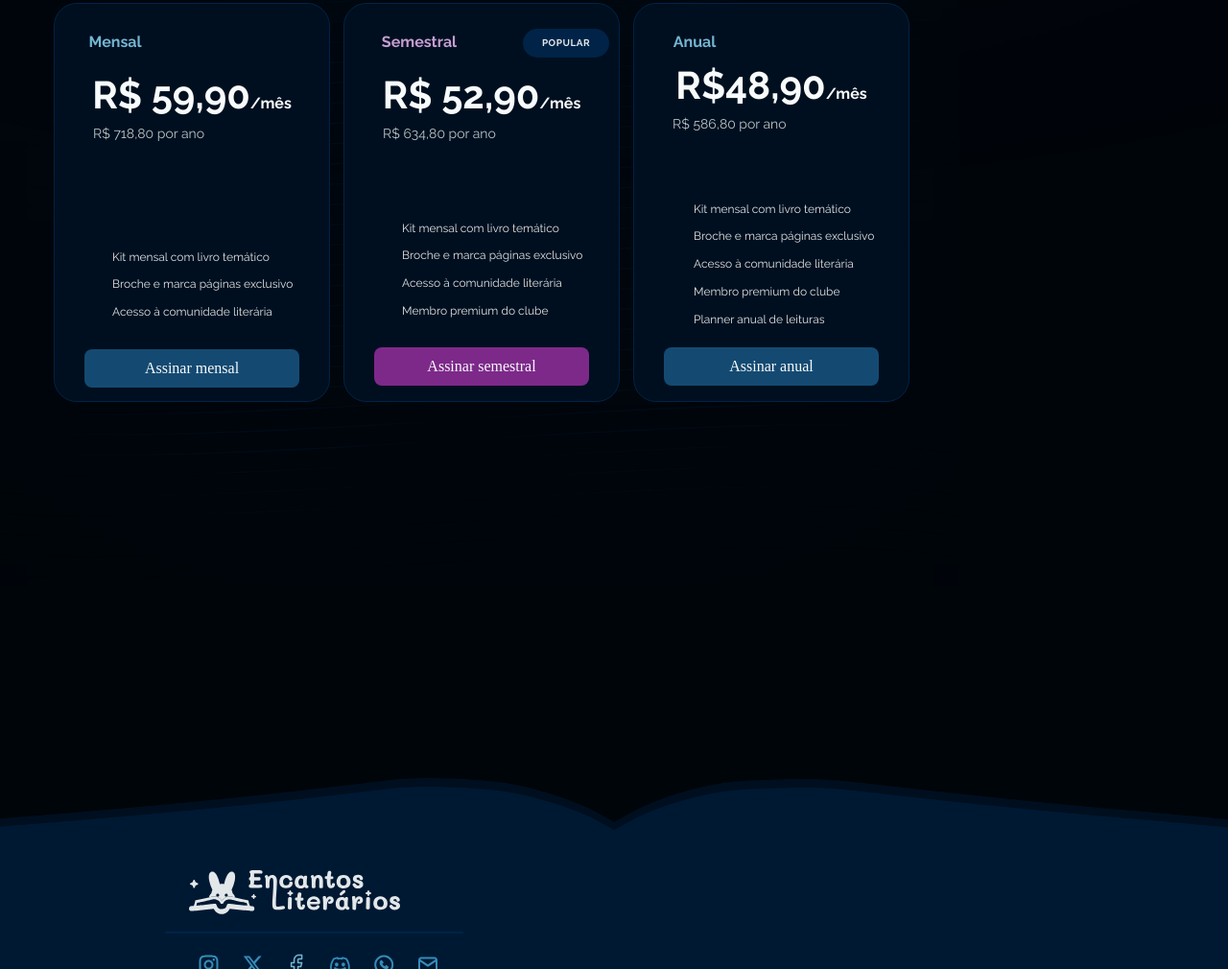
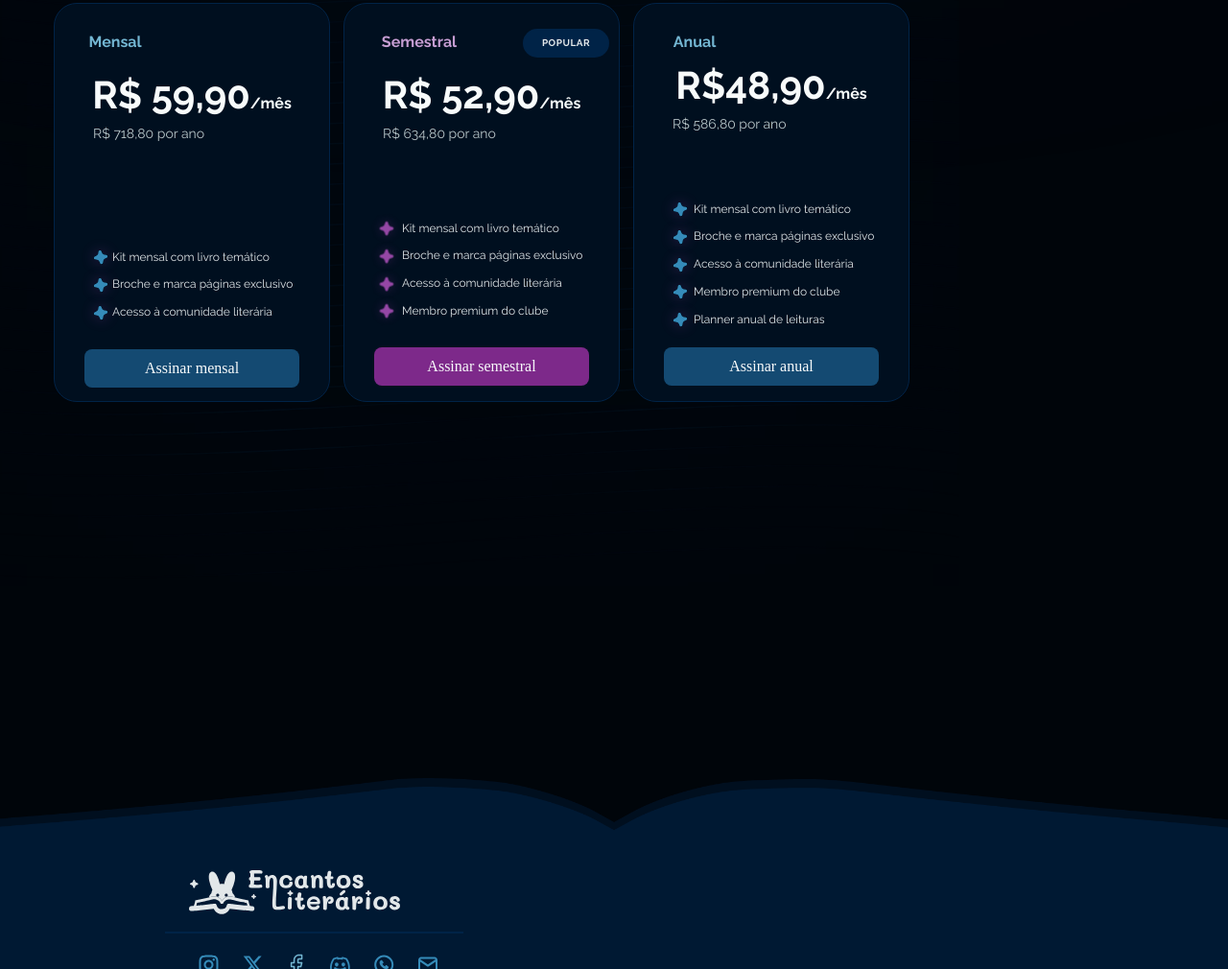
Before and after one commit to alissonsveen/Clube-de-Assinatura, a plain HTML site: page index.html in a window 1280 px wide. Shown: the part 2247-3257 px from the top of the page at 96% size. Drawn offline with Linux system fonts and the light colour scheme.

Commit message:
fix list

```diff
--- a/styles/cards.css
+++ b/styles/cards.css
@@ -122,7 +122,7 @@ section.pricing {
               transform: translateY(-50%) translateX(60%);
               width: 2.5rem;
               height: 2.5rem;
-              background-image: url(assets/icons/star-li-pink.png);
+              background-image: url(../assets/icons/star-li-pink.png);
               background-size: contain;
               background-repeat: no-repeat;
             }
@@ -206,7 +206,7 @@ section.pricing {
               transform: translateY(-50%) translateX(70%);
               width: 2.5rem;
               height: 2.5rem;
-              background-image: url(assets/icons/list-blue.svg);
+              background-image: url(../assets/icons/list-blue.svg);
               background-size: contain;
               background-repeat: no-repeat;
             }
@@ -296,7 +296,7 @@ section.pricing {
               transform: translateY(-50%) translateX(-10%);
               width: 2.5rem;
               height: 2.5rem;
-              background-image: url(assets/icons/list-blue.svg);
+              background-image: url(../assets/icons/list-blue.svg);
               background-size: contain;
               background-repeat: no-repeat;
             }
```
